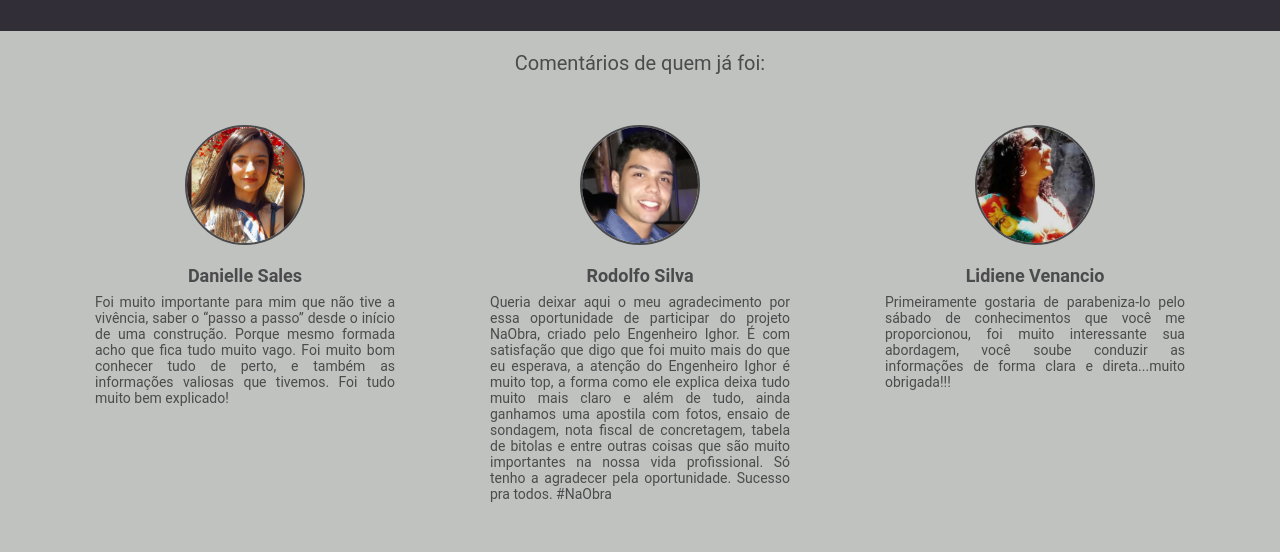
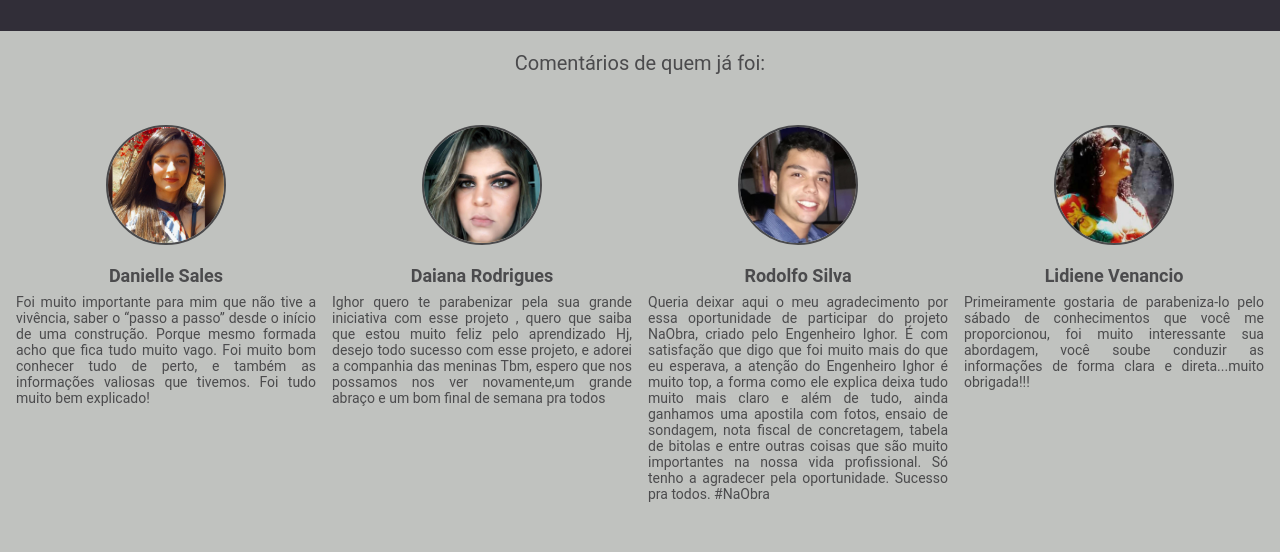
Before and after one commit to toguvr/naobra, a React (Create React App) app: page / in a window 1280 px wide. Shown: the part 1660-2212 px from the top of the page. Built offline with nearby package versions, Linux system fonts and the light colour scheme.

Commit message:
mais um coment

```diff
--- a/src/pages/Dashboard/index.tsx
+++ b/src/pages/Dashboard/index.tsx
@@ -4,6 +4,7 @@ import Logo from '../../assets/1.svg';
 import Danielle from '../../assets/danielle.jpg';
 import Rodolfo from '../../assets/rodolfo.jpeg';
 import Lidiene from '../../assets/lidiene.jpeg';
+import Daiana from '../../assets/daiana.jpeg';
 import {
   Container,
   Start,
@@ -113,6 +114,17 @@ const Dashboard: React.FC = () => {
             formada acho que fica tudo muito vago. Foi muito bom conhecer tudo
             de perto, e também as informações valiosas que tivemos. Foi tudo
             muito bem explicado!
+          </TextDescription>
+        </Card>
+        <Card>
+          <img src={Daiana} alt="foto Daiana" />
+          <Name>Daiana Rodrigues</Name>
+          <TextDescription>
+            Ighor quero te parabenizar pela sua grande iniciativa com esse
+            projeto , quero que saiba que estou muito feliz pelo aprendizado Hj,
+            desejo todo sucesso com esse projeto, e adorei a companhia das
+            meninas Tbm, espero que nos possamos nos ver novamente,um grande
+            abraço e um bom final de semana pra todos
           </TextDescription>
         </Card>
         <Card>
```
Also changed, not shown: src/assets/daiana.jpeg (added), 1 other file (tests, documents, lock files or other folders).
